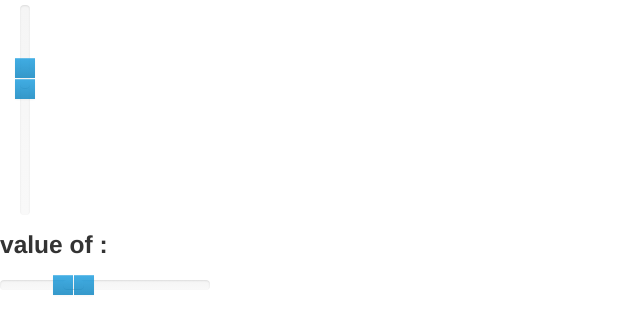
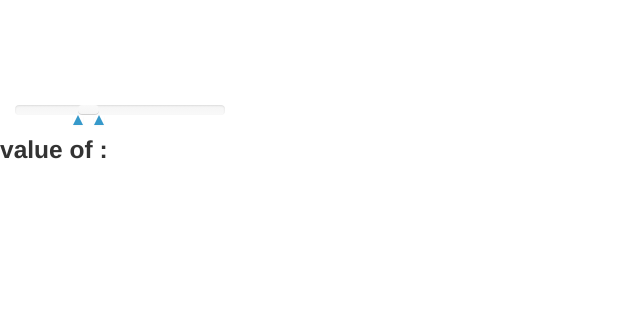
Before and after one commit to li8/angular-range-slider, a plain HTML site: page index.html in a window 1280 px wide. Shown: the whole page, without its empty margins (0-640 px from the left). Drawn offline with Linux system fonts and the light colour scheme.

Commit message:
CSS fix to slider handle

```diff
--- a/index.html
+++ b/index.html
@@ -38,22 +38,14 @@ angular.
                     min : min,
                     max : max,
                     tooltip : 'show',
-                    handle: 'square',
-                    selection: 'after',
-                    orientation: 'vertical'
+                    handle: 'triangle',
+                    selection: 'after'
                 });
 
-                 $('#hola').slider({
-                    value : [3,4],
-                    min : min,
-                    max : max,
-                    tooltip : 'show',
-                    handle: 'square',
-                    selection: 'after',
-                });
 
                 // Update view to reflect model
                 scope.$watch(attrs.ngModel, function(v) {
+                    console.log(v);
                     $(element[0]).slider('setValue', v);
                 });
 
@@ -67,8 +59,6 @@ angular.
         };
     });
 
-function CarouselController($scope, $timeout) {
-}
 //]]>
 
 </script>
@@ -76,16 +66,13 @@ function CarouselController($scope, $timeout) {
 
 </head>
 <body>
-    <div ng-app="myApp">
+    <div ng-app="myApp" style="margin-top:100px;">
     <div>
-        <div ng-controller="CarouselController" ng-init='setImages(defaultImages)'>
             <div id="mySlider" class="pointer">
                 <div bootstrap-slider="true" ng-model="index" bootstrap-slider-min="0" bootstrap-slider-max="10"> </div>
             </div>
             <h3>value of :  {{index}}</h3>
-        </div>
     </div>
-    <div bootstrap-slider="true"  id="hola"> </div>
-</div>
+    </div>
 </body>
 </html>
--- a/styles/slider.css
+++ b/styles/slider.css
@@ -32,11 +32,12 @@
   margin-top: -5px;
 }
 .slider.slider-horizontal .slider-handle.triangle {
-  border-width: 0 10px 10px 10px;
+  border-width: 0 5px 10px 5px;
   width: 0;
   height: 0;
   border-bottom-color: #0480be;
-  margin-top: 0;
+  margin-top: 10px;
+  margin-left:-5px;
 }
 .slider.slider-vertical {
   height: 210px;
```
